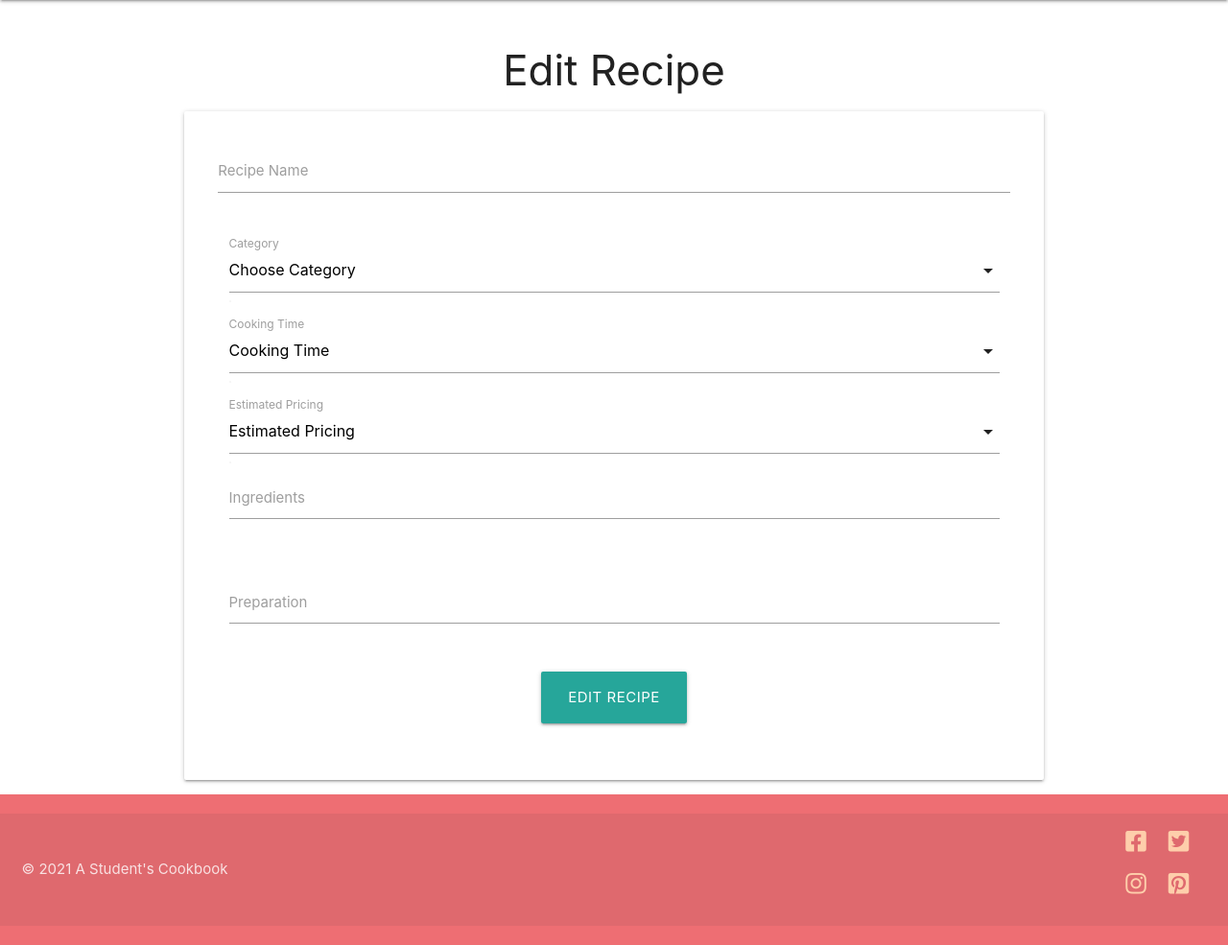
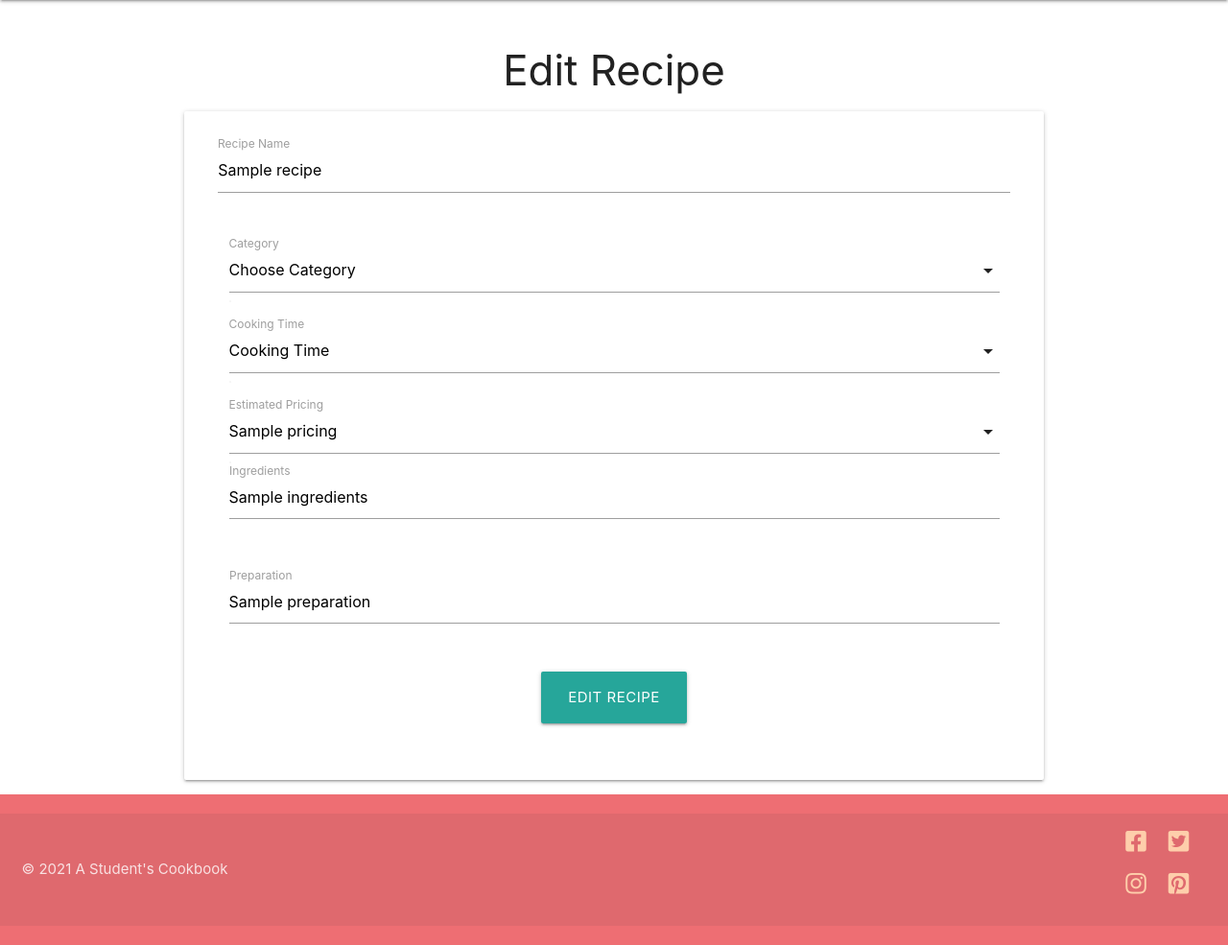
Before and after one commit to hddahdda/student_cookbook, a Flask app: template templates/edit_recipe.html in a window 1280 px wide. Shown: the part 64-1049 px from the top of the page at 96% size. Run offline with Flask 2, Linux system fonts and the light colour scheme; the visitor is signed in with stand-in values (Sample User, id 1); the template is opened without the code that fills it: most values are stand-ins (such as "Sample title", 1, 10 or a date in 2020); some libraries are stand-ins or nearby versions.

Commit message:
created pre-filled forms in the edit_recipe form

```diff
--- a/templates/edit_recipe.html
+++ b/templates/edit_recipe.html
@@ -8,16 +8,20 @@
       <div class="row">
         <div class="input-field col s12">
           <input id="recipe_name" name="recipe_name" minlength="3" maxlength="70"
-           type="text" class="validate" required>
+            value="{{ recipe.recipe_name }}" type="text" class="validate" required>
           <label for="recipe_name">Recipe Name</label>
         </div>
       </div>
       <div class="input-field col s12">
         <select id="category_name" name="category_name"
          class="validate" required>
-          <option value="" disabled selected>Choose Category</option>
+          <option value="" selected>Choose Category</option>
           {% for category in categories %}
-              <option value="{{ category.category_name }}">{{ category.category_name }}</option>
+             {% if category.category_name == recipe.category_name %}
+                <option value="{{ category.category_name }}" selected>{{ category.category_name }}</option>
+             {% else %}
+                <option value="{{ category.category_name }}">{{ category.category_name }}</option>
+             {% endif %}
           {% endfor %}
         </select>
         <label for="category_name">Category</label>
@@ -27,7 +31,11 @@
          class="validate" required>
           <option value="" disabled selected>Cooking Time</option>
           {% for cooking in cooking_time %}
-              <option value="{{ cooking.cooking_time }}">{{ cooking.cooking_time }}</option>
+             {% if cooking.cooking_time == recipe.cooking_time %}
+              <option value="{{ cooking.cooking_time }}" selected>{{ cooking.cooking_time }}</option>
+             {% else %}
+             <option value="{{ cooking.cooking_time }}">{{ cooking.cooking_time }}</option>
+             {% endif %}
           {% endfor %}
         </select>
         <label for="cooking_time">Cooking Time</label>
@@ -37,21 +45,27 @@
          class="validate" required>
           <option value="" disabled selected>Estimated Pricing</option>
           {% for price in pricing %}
-              <option value="{{ price.pricing }}">{{ price.pricing }}</option>
+             {% if price.pricing == recipe.pricing %}
+              <option value="{{ price.pricing }}" selected>{{ price.pricing }}</option>
+             {% else %}
+             <option value="{{ price.pricing }}" selected>{{ price.pricing }}</option>
+             {% endif %}
           {% endfor %}
         </select>
         <label for="pricing">Estimated Pricing</label>
       <div class="row">
         <div class="input-field col s12">
           <textarea id="ingredients" name="ingredients"
-           minlength="5" maxlength="200" class="materialize-textarea validate" required></textarea>
+           minlength="5" maxlength="200" class="materialize-textarea validate" required>
+           {{- recipe.ingredients -}}</textarea>
           <label for="ingredients">Ingredients</label>
         </div>
       </div>
       <div class="row">
         <div class="input-field col s12">
           <textarea id="preparation" name="preparation"
-           minlength="10" maxlength="1000" class="materialize-textarea validate" required></textarea>
+           minlength="10" maxlength="1000" class="materialize-textarea validate" required>
+          {{- recipe.preparation -}}</textarea>
           <label for="preparation">Preparation</label>
         </div>
       </div>
```
